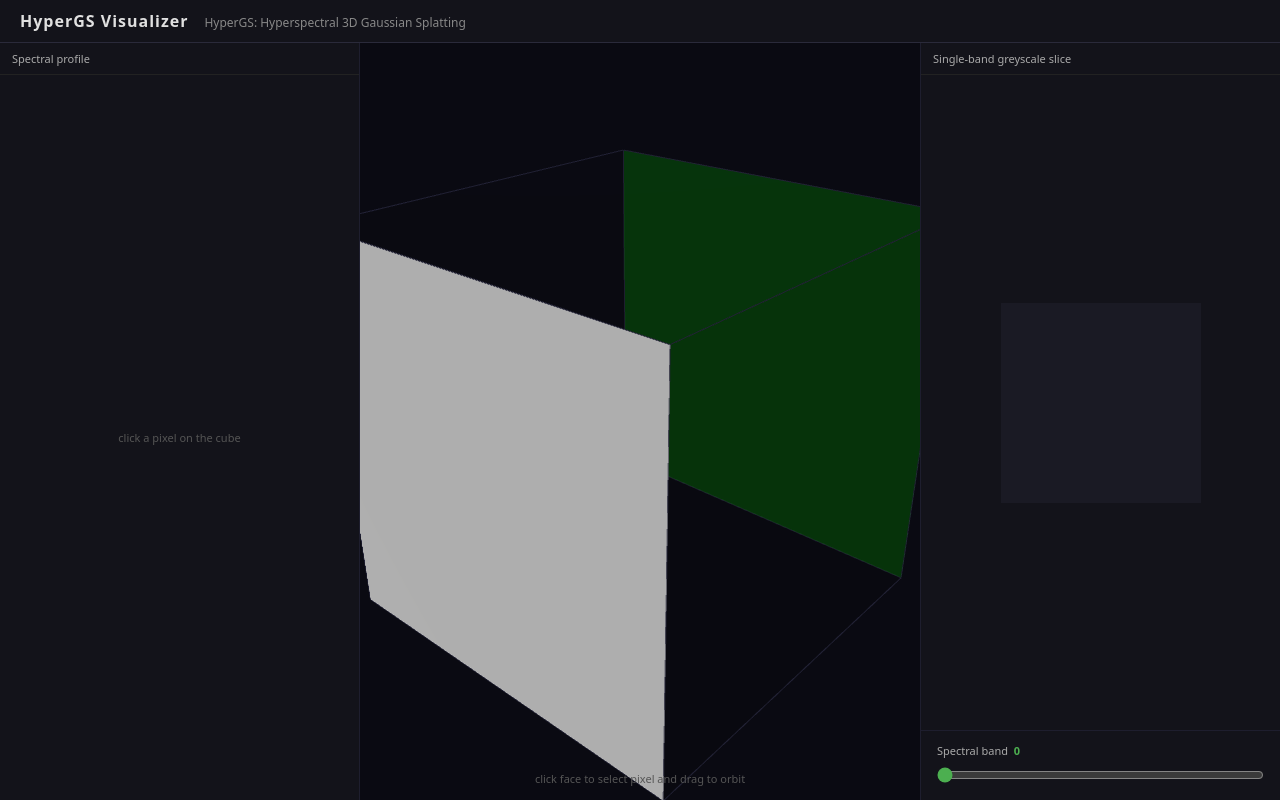
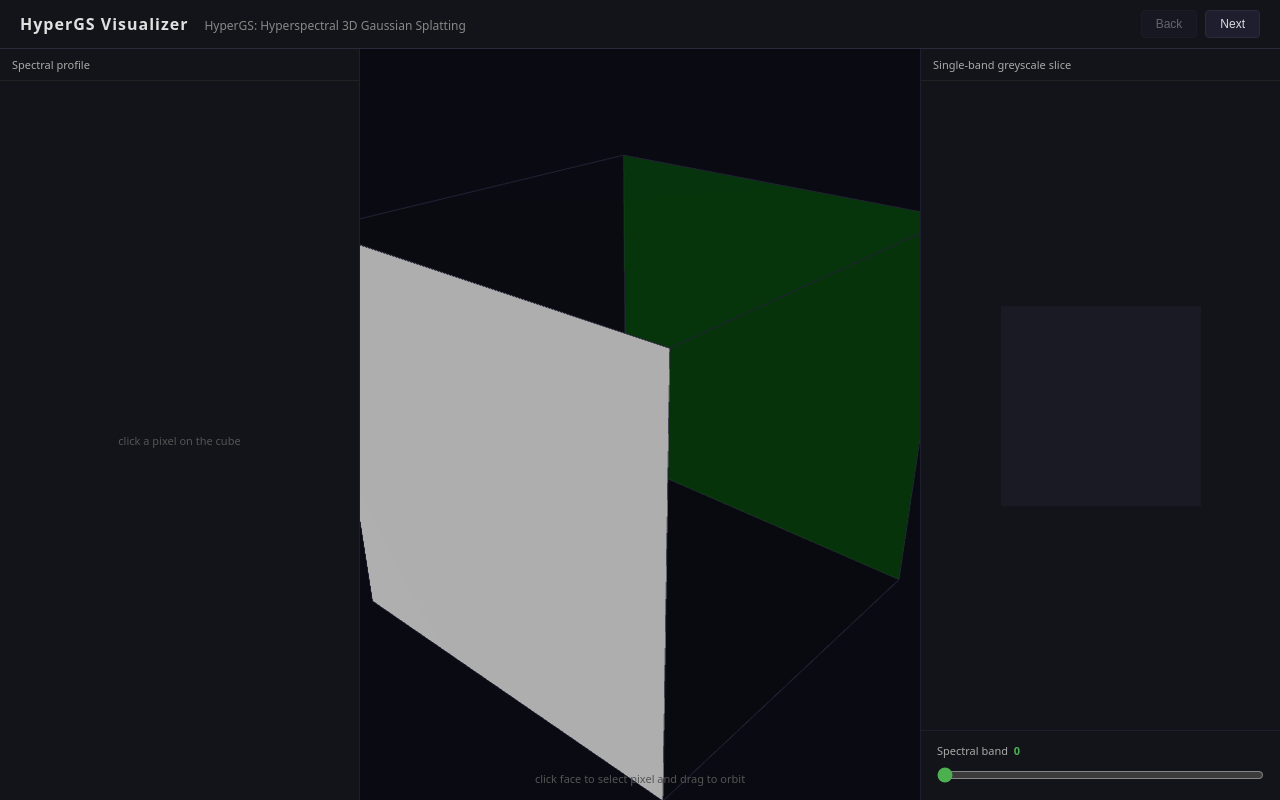
Before and after one commit to SimiOy/HyperGS-Visualizer, a React (Vite) app in the folder frontend/: page / in a window 1280 px wide. Built offline with nearby package versions, Linux system fonts and the light colour scheme; no server answers.

Commit message:
setup next screen

```diff
--- a/frontend/src/App.tsx
+++ b/frontend/src/App.tsx
@@ -1,6 +1,24 @@
+import { useState, type CSSProperties } from "react";
 import HyperspectralCube from "./screens/HyperspectralCube";
+import LatentSpace from "./screens/LatentSpace";
 
+const SCREENS = [HyperspectralCube, LatentSpace];
+
+const navBtn: CSSProperties = {
+  padding: "6px 14px",
+  fontSize: 12,
+  color: "#ddd",
+  background: "#1e1e2e",
+  border: "1px solid #2a2a3a",
+  borderRadius: 4,
+  cursor: "pointer",
+};
+
+// Gen AI Assisted
 export default function App() {
+  const [screen, setScreen] = useState(0);
+  const Screen = SCREENS[screen];
+
   return (
     <div
       style={{
@@ -15,15 +33,36 @@ export default function App() {
           padding: "10px 20px",
           borderBottom: "1px solid #2a2a3a",
           background: "#13131a",
+          display: "flex",
+          alignItems: "center",
+          justifyContent: "space-between",
         }}
       >
-        <span style={{ fontWeight: 600, letterSpacing: 1 }}>HyperGS Visualizer</span>
-        <span style={{ marginLeft: 16, fontSize: 12, color: "#888" }}>
-          HyperGS: Hyperspectral 3D Gaussian Splatting
-        </span>
+        <div>
+          <span style={{ fontWeight: 600, letterSpacing: 1 }}>HyperGS Visualizer</span>
+          <span style={{ marginLeft: 16, fontSize: 12, color: "#888" }}>
+            HyperGS: Hyperspectral 3D Gaussian Splatting
+          </span>
+        </div>
+        <div>
+          <button
+            onClick={() => setScreen((s) => Math.max(0, s - 1))}
+            disabled={screen === 0}
+            style={{ ...navBtn, opacity: screen === 0 ? 0.4 : 1 }}
+          >
+            Back
+          </button>
+          <button
+            onClick={() => setScreen((s) => Math.min(SCREENS.length - 1, s + 1))}
+            disabled={screen === SCREENS.length - 1}
+            style={{ ...navBtn, marginLeft: 8, opacity: screen === SCREENS.length - 1 ? 0.4 : 1 }}
+          >
+            Next
+          </button>
+        </div>
       </header>
       <main style={{ flex: 1, overflow: "hidden" }}>
-        <HyperspectralCube />
+        <Screen />
       </main>
     </div>
   );
--- /dev/null
+++ b/frontend/src/screens/LatentSpace.tsx
@@ -0,0 +1,17 @@
+import { Canvas } from "@react-three/fiber";
+import { OrbitControls } from "@react-three/drei";
+
+export default function LatentSpace() {
+  return (
+    <div style={{ width: "100%", height: "100%" }}>
+      <Canvas
+        camera={{ position: [3, 3, 3], fov: 50 }}
+        style={{ width: "100%", height: "100%", background: "#0a0a12" }}
+      >
+        <ambientLight intensity={0.6} />
+        <directionalLight position={[5, 5, 5]} intensity={1.0} />
+        <OrbitControls makeDefault />
+      </Canvas>
+    </div>
+  );
+}
```
